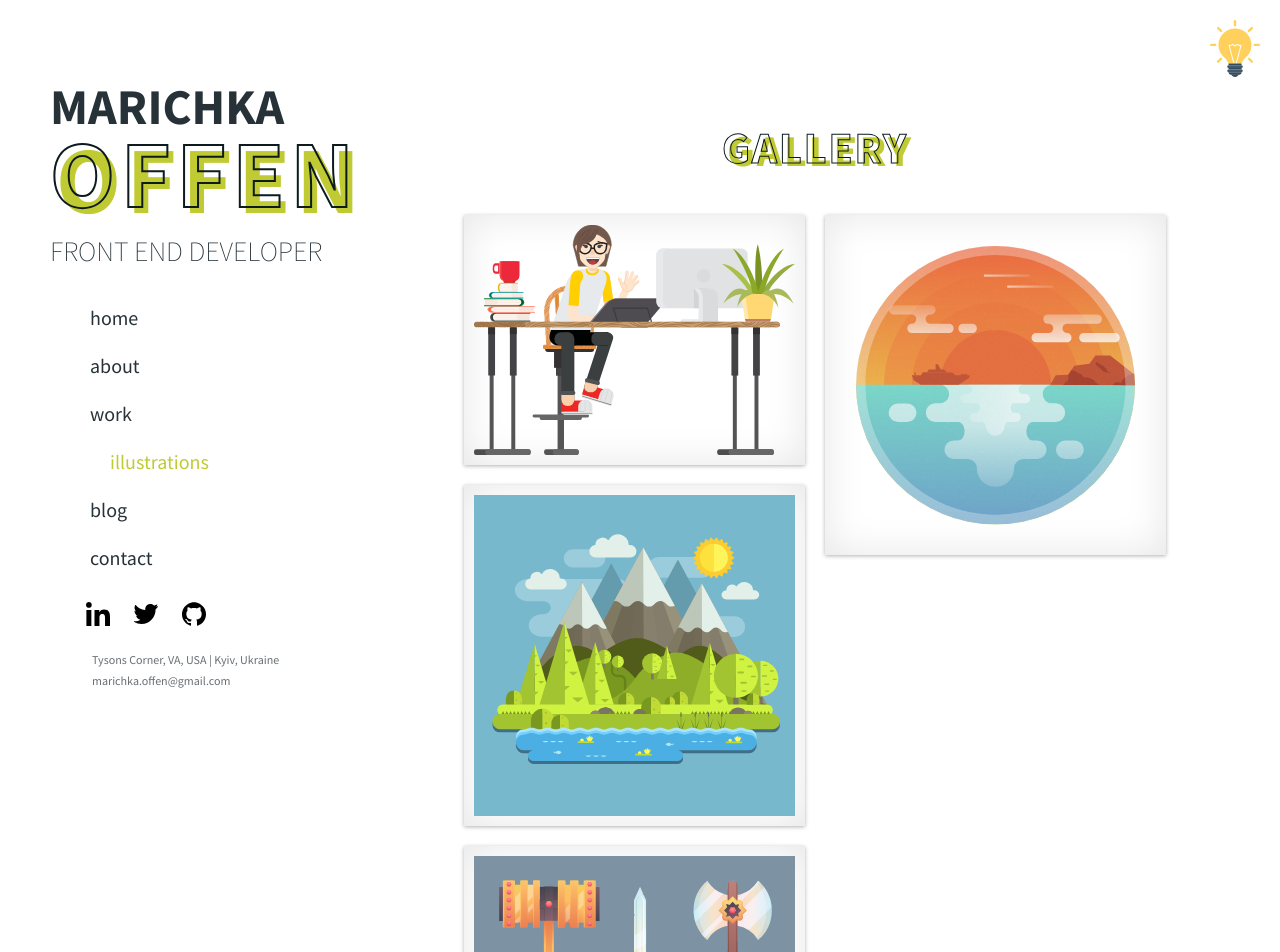
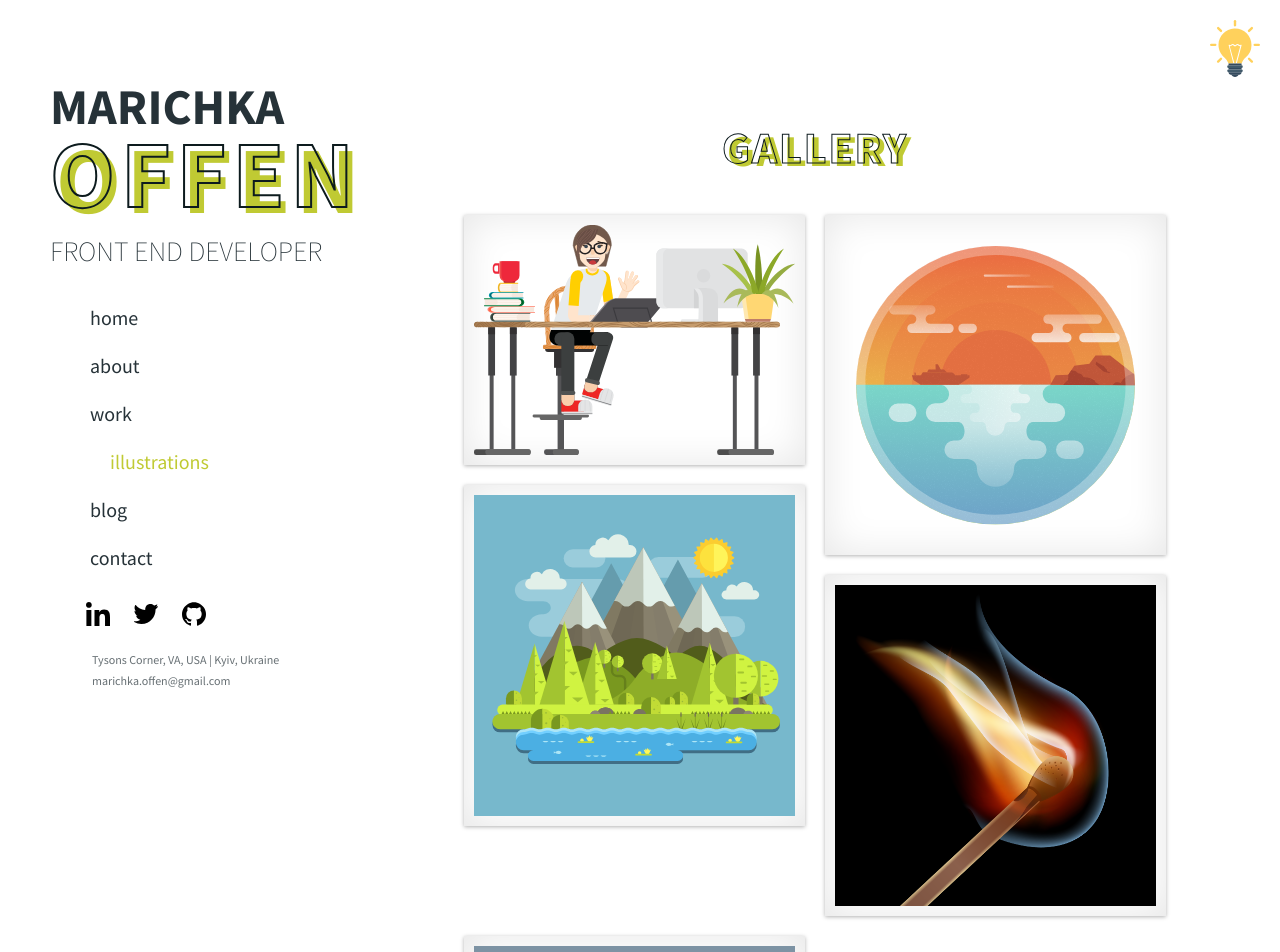
Before and after one commit to marichka-offen/final-portfolio, a Vue app: page /illustration in a window 1280 px wide. Shown: the top 952 px of the page. Built offline with nearby package versions, Linux system fonts and the light colour scheme.

Commit message:
Add illustration of match

```diff
--- a/src/views/Illustration.vue
+++ b/src/views/Illustration.vue
@@ -4,11 +4,11 @@
     <div class="row">
       <div class="column">
         <img src="../assets/img/illustrations/me.svg" style="width:100%" />
-
         <img src="../assets/img/illustrations/mountains.svg" style="width:100%" />
       </div>
       <div class="column">
         <img src="../assets/img/illustrations/sunset.svg" style="width:100%" />
+        <img src="../assets/img/illustrations/match.png" style="width:100%" />
       </div>
       <div class="column">
         <img src="../assets/img/illustrations/weapons.svg" style="width:100%" />
```
Also changed, not shown: src/assets/img/illustrations/match.png (added).
